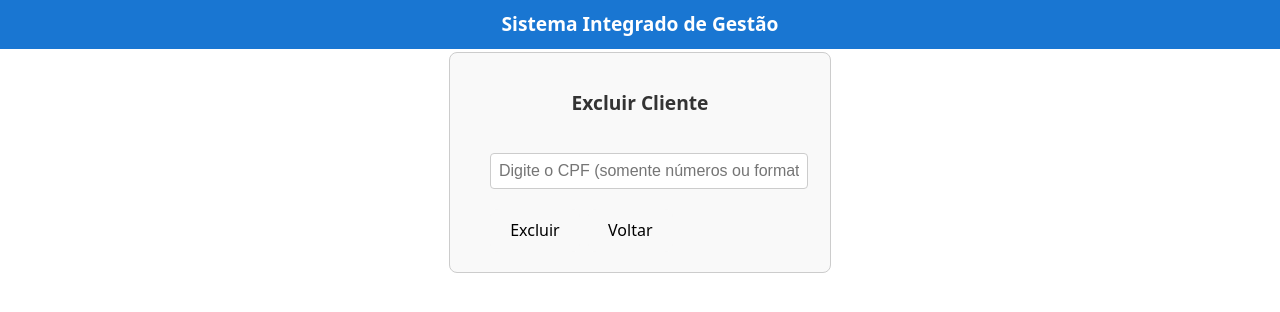
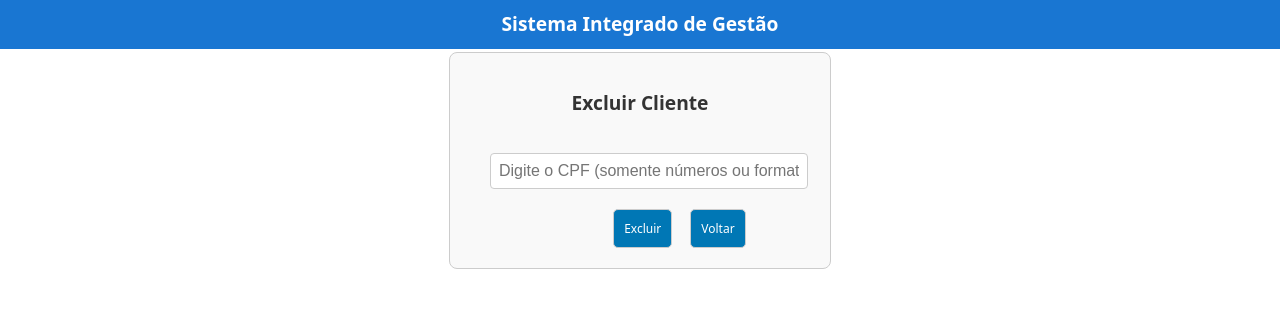
Before and after one commit to almeida2/cliente-frontv1, a React (Vite) app: page /clientes/excluir/cpf in a window 1280 px wide. Shown: the top 312 px of the page. Built offline with nearby package versions, Linux system fonts and the light colour scheme.

Commit message:
estilo - ajuste de botões e largura de input de texto  Changes to be committed: 	modified:   src/componentes/ClienteConsultaCpf/ClienteConsultaView.jsx 	modified:   src/componentes/ClienteExclusao/ClienteExclusaoView.jsx

```diff
--- a/src/componentes/ClienteConsultaCpf/ClienteConsultaView.jsx
+++ b/src/componentes/ClienteConsultaCpf/ClienteConsultaView.jsx
@@ -40,11 +40,11 @@ const ClienteConsultaView = ({
               />
             </div>
             <div className="button-group">
-              <button className="button-primary" onClick={onConsultar}>
+              <button className="button" onClick={onConsultar}>
                 Consultar
               </button>
               {/* Chama a função interna handleVoltar para garantir o redirecionamento */}
-              <button className="button-primary" onClick={handleVoltar}>
+              <button className="button" onClick={handleVoltar}>
                 Voltar
               </button>
             </div>
--- a/src/componentes/ClienteExclusao/ClienteExclusaoView.jsx
+++ b/src/componentes/ClienteExclusao/ClienteExclusaoView.jsx
@@ -36,14 +36,15 @@ function ClienteExclusaoView({ cpf, setCpf, loading, mensagem, onSubmit }) {
           </div>
           <div className="button-group">
             <div className="button-group-item"></div>
-          </div>
+
           <div style={{ display: "flex", gap: 8 }}>
-            <button type="submit" disabled={loading}>
+            <button type="submit" className="button" disabled={loading}>
               {loading ? "Excluindo..." : "Excluir"}
             </button>
-            <button type="button" onClick={handleBackToMenu} disabled={loading}>
+            <button type="button" className="button" onClick={handleBackToMenu} disabled={loading}>
               Voltar
             </button>
+          </div>
           </div>
 
           {mensagem && (
```
